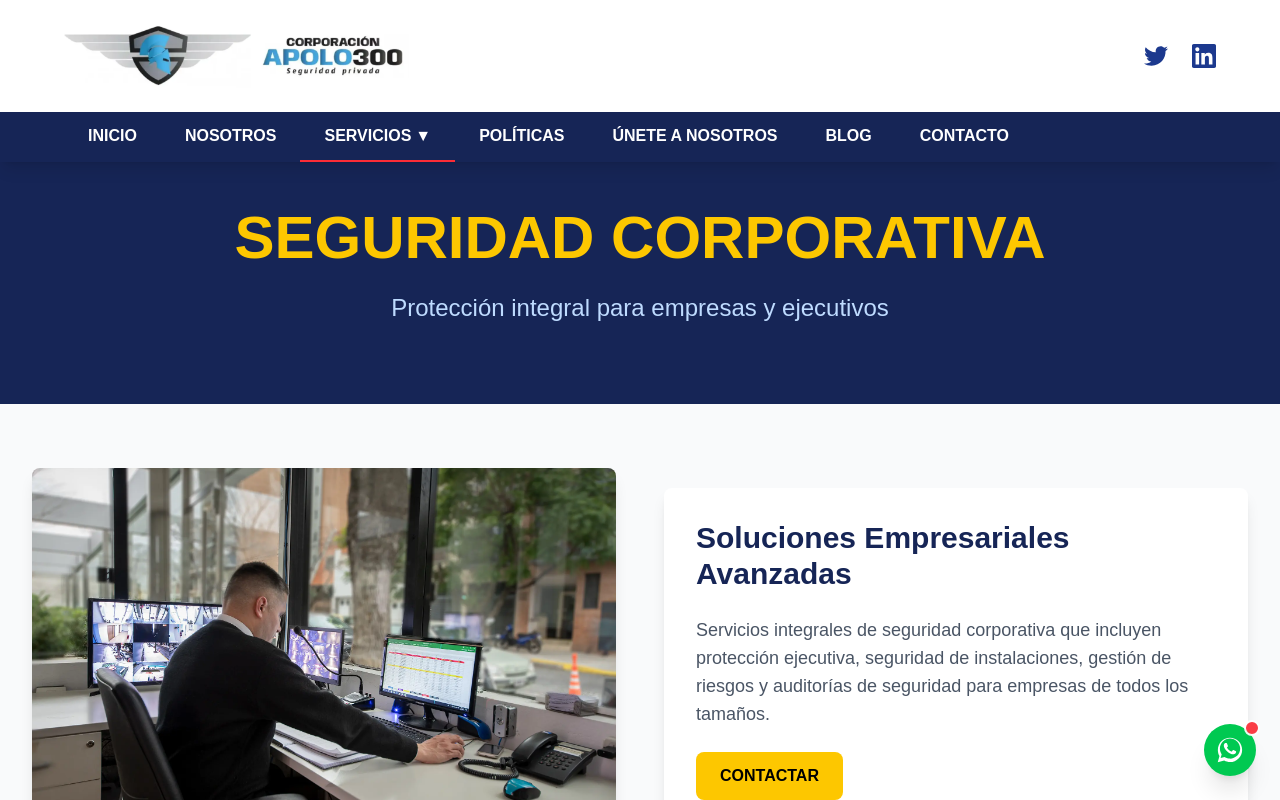
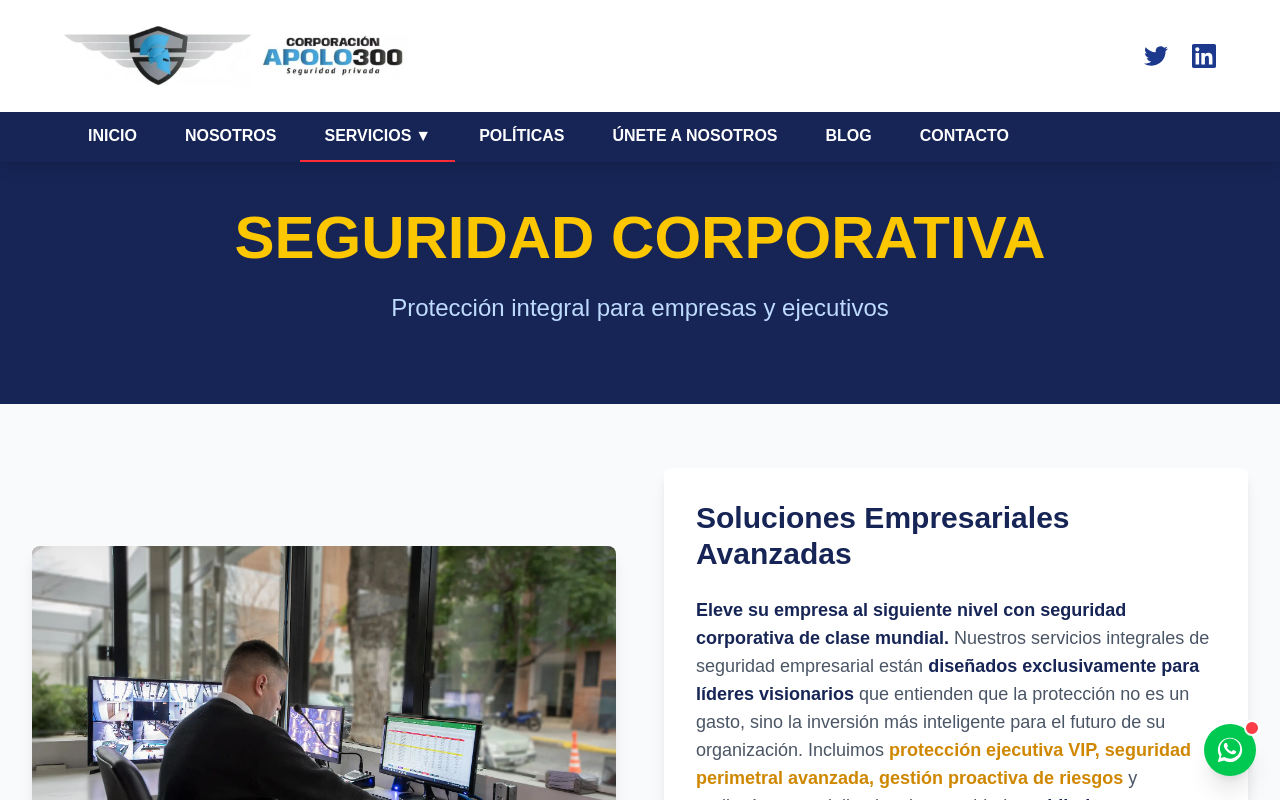
Before and after one commit to josmeleli/apolo300-website, a Next.js app: page /servicios/seguridad-corporativa in a window 1280 px wide. Shown: the top 800 px of the page. Built offline with nearby package versions, Linux system fonts and the light colour scheme.

Commit message:
Revise service descriptions across multiple pages for clarity and impact, emphasizing advanced security strategies and value propositions.

```diff
--- a/app/servicios/prevencion-perdidas/page.tsx
+++ b/app/servicios/prevencion-perdidas/page.tsx
@@ -34,8 +34,7 @@ export default function PrevencionPerdidas() {
                   Protección Preventiva Inteligente
                 </h2>
                 <p className="text-gray-600 text-lg mb-6">
-                  Implementamos estrategias y tecnologías avanzadas para prevenir robos, fraudes y
-                  pérdidas en establecimientos comerciales y empresariales, reduciendo riesgos operacionales.
+                  <span className="font-semibold text-blue-950">Transforme las pérdidas en ganancias con inteligencia preventiva de vanguardia.</span> Implementamos <span className="font-semibold text-blue-950">estrategias revolucionarias y tecnologías de inteligencia artificial</span> que van más allá de la seguridad tradicional, creando un <span className="font-semibold text-yellow-600">escudo digital inteligente contra robos, fraudes internos y pérdidas operacionales</span>. Nuestro enfoque proactivo no solo protege su establecimiento comercial o empresarial, sino que <span className="font-semibold text-blue-950">optimiza su rentabilidad al eliminar las fugas invisibles</span> que están erosionando silenciosamente sus utilidades. Con nosotros, cada peso invertido en prevención se convierte en múltiples pesos ahorrados.
                 </p>
 
                 <div className="flex flex-col sm:flex-row gap-4">
--- a/app/servicios/seguridad-corporativa/page.tsx
+++ b/app/servicios/seguridad-corporativa/page.tsx
@@ -34,9 +34,7 @@ export default function SeguridadCorporativa() {
                   Soluciones Empresariales Avanzadas
                 </h2>
                 <p className="text-gray-600 text-lg mb-6">
-                  Servicios integrales de seguridad corporativa que incluyen protección ejecutiva,
-                  seguridad de instalaciones, gestión de riesgos y auditorías de seguridad para
-                  empresas de todos los tamaños.
+                  <span className="font-semibold text-blue-950">Eleve su empresa al siguiente nivel con seguridad corporativa de clase mundial.</span> Nuestros servicios integrales de seguridad empresarial están <span className="font-semibold text-blue-950">diseñados exclusivamente para líderes visionarios</span> que entienden que la protección no es un gasto, sino la inversión más inteligente para el futuro de su organización. Incluimos <span className="font-semibold text-yellow-600">protección ejecutiva VIP, seguridad perimetral avanzada, gestión proactiva de riesgos</span> y auditorías especializadas de seguridad que <span className="font-semibold text-blue-950">blindan su patrimonio empresarial y garantizan la continuidad de sus operaciones</span>, sin importar el tamaño o complejidad de su empresa.
                 </p>
 
                 <div className="flex flex-col sm:flex-row gap-4">
--- a/app/servicios/seguridad-eventos/page.tsx
+++ b/app/servicios/seguridad-eventos/page.tsx
@@ -38,9 +38,7 @@ export default function SeguridadEventos() {
                   Eventos Seguros y Exitosos
                 </h2>
                 <p className="text-gray-600 text-lg mb-6">
-                  Ofrecemos servicios especializados de seguridad para eventos corporativos, sociales
-                  y masivos. Nuestro equipo experimentado en manejo de multitudes y control de acceso
-                  garantiza que su evento se desarrolle sin contratiempos.
+                  <span className="font-semibold text-blue-950">Transforma tu evento en una experiencia inolvidable y completamente segura.</span> Nuestros servicios especializados en seguridad para eventos representan <span className="font-semibold text-blue-950">la excelencia en protección integral</span> para eventos corporativos de alto nivel, celebraciones sociales exclusivas y eventos masivos de gran envergadura. Contamos con <span className="font-semibold text-yellow-600">especialistas certificados en manejo de multitudes</span> y sistemas de control de acceso de última generación que garantizan que su evento se desarrolle <span className="font-semibold text-blue-950">sin ningún contratiempo, permitiendo que usted y sus invitados se enfoquen únicamente en disfrutar</span> de momentos únicos e irrepetibles.
                 </p>
 
                 <div className="flex flex-col sm:flex-row gap-4">
--- a/app/servicios/seguridad-resguardo/page.tsx
+++ b/app/servicios/seguridad-resguardo/page.tsx
@@ -34,8 +34,7 @@ export default function SeguridadResguardo() {
                   Protección de Activos de Alto Valor
                 </h2>
                 <p className="text-gray-600 text-lg mb-6">
-                  Servicios especializados de custodia, transporte seguro de valores, documentos
-                  importantes y mercancías de alto valor con los más estrictos protocolos de seguridad.
+                  <span className="font-semibold text-blue-950">Confíe sus activos más valiosos a los verdaderos expertos en protección.</span> Nuestros servicios especializados de custodia y resguardo representan <span className="font-semibold text-blue-950">el estándar de oro en protección de alto valor</span>, diseñados para salvaguardar sus bienes más preciados con la misma dedicación que un tesoro nacional. Ofrecemos <span className="font-semibold text-yellow-600">transporte blindado de valores, custodia ultra-segura de documentos críticos</span> y resguardo de mercancías de alto valor, todo respaldado por <span className="font-semibold text-blue-950">protocolos de seguridad militares y tecnología de vanguardia</span> que garantiza que sus activos lleguen a su destino en perfectas condiciones, sin excepción.
                 </p>
 
                 <div className="flex flex-col sm:flex-row gap-4">
```
